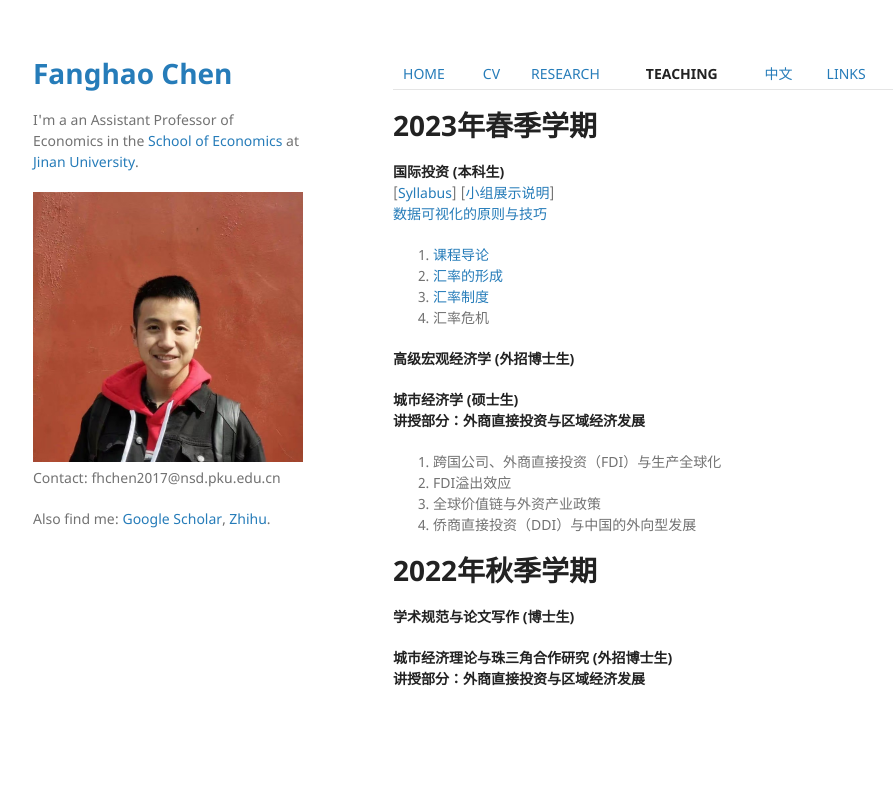
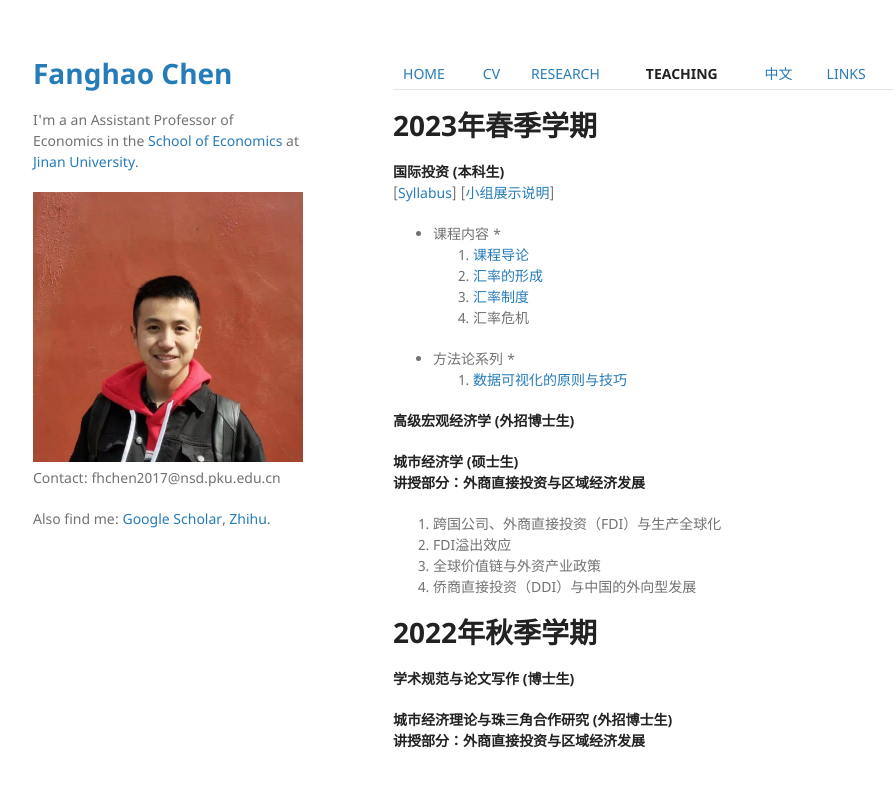
Before and after one commit to FanghaoChen/homepage, a Jekyll site: the page built from teaching.md, in a window 1280 px wide. Shown: the top 787 px of the page, without its empty margins (177-1073 px from the left). Built offline with Jekyll 4.4.1, drawn with Linux system fonts in a browser that asks for light colours; our own code applies the rules of GitHub Pages for plain Markdown files.

Commit message:
Update teaching.md

```diff
--- a/teaching.md
+++ b/teaching.md
@@ -4,12 +4,15 @@
 
 **国际投资 (本科生)**  <br/>
 [[Syllabus](./assets/国际投资_课程大纲.pdf)] [[小组展示说明](./assets/关于小组路演的说明.pdf)] <br/>
-[数据可视化的原则与技巧](.assets/数据可视化的原则与技巧.pdf) <br/>
 
+* 课程内容 *
 1. [课程导论](./assets/第1讲_课程导论.pdf) <br/>
 2. [汇率的形成](./assets/第2讲_汇率的形成.pdf) <br/>
 3. [汇率制度](./assets/第3讲_汇率制度.pdf) <br/>
 4. 汇率危机
+
+* 方法论系列 *
+1. [数据可视化的原则与技巧](.assets/数据可视化的原则与技巧.pdf)
 
 **高级宏观经济学 (外招博士生)** <br/>
 
```
